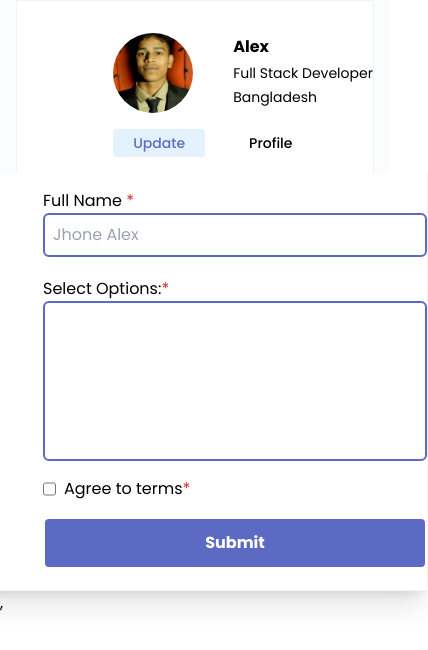
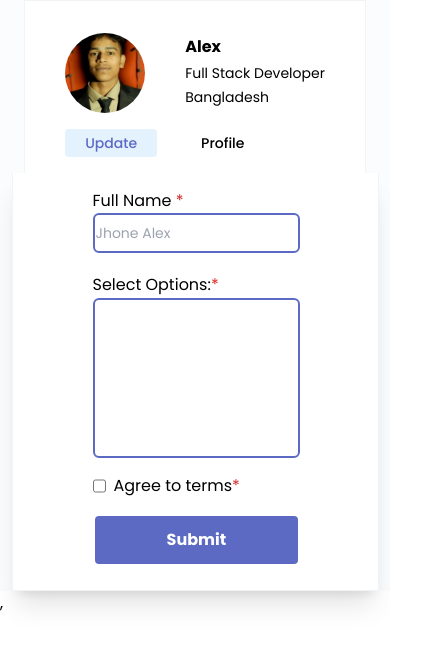
Before and after one commit to techtobit/basic-form-frontend, a React (Vite) app: page / in a window 390 px wide. Shown: the top 650 px of the page, 428 px wide, since content can reach past the window. Built offline with nearby package versions, Linux system fonts and the light colour scheme; no server answers.

Commit message:
Responsive : lg, md, sm , sx

```diff
--- a/src/Pages/Form.jsx
+++ b/src/Pages/Form.jsx
@@ -105,10 +105,10 @@ const Form = () => {
 
     return (
         <div className='w-screen grid justify-center items-center bg-lightWhite '>
-            <form className='lg:w-[850px] h-[418px] pt-4 pb-6 pl-20 grid  justify-start items-center bg-white shadow-indigo-500/50  bg-white border-x-[1px] border-b-[1px] border-borderColor shadow-xl shadow-blue-500/20 '>
+            <form className='lg:w-[850px] md:w[750px] h-[418px] pl-20 md:px-[8.2rem] px-2 pt-4 pb-6 grid  justify-start items-center bg-white shadow-indigo-500/50  bg-white border-x-[1px] border-b-[1px] border-borderColor shadow-xl shadow-blue-500/20 '>
                 <label htmlFor='name'>Full Name <span className='text-red ' >*</span></label>
                 <input
-                    className='p-2 rounded-md border-2 border-primary focus:outline-none focus:ring focus:border-primary'
+                    className='p-2 px-[1px] lg:w-96 md:w-96  w-9/12  text-sm rounded-md border-2 border-primary focus:outline-none focus:ring focus:border-primary'
                     type="text"
                     name="name"
                     required
@@ -120,7 +120,7 @@ const Form = () => {
                 />
                 <label htmlFor="selection" className='pt-5'>Select Options:<span className='text-red ' >*</span></label>
                 <select
-                    className='appearance-none p-2 h-40 w-96 rounded-md border-2 border-primary border-primary focus:outline-none focus:ring focus:border-primary'
+                    className='appearance-none lg:w-96 md:w-96  w-9/12  p-2 h-40 rounded-md border-2 border-primary border-primary focus:outline-none focus:ring focus:border-primary'
                     id="selection"
                     name="selectedSectors"
                     multiple
@@ -139,7 +139,7 @@ const Form = () => {
                     />
                     <p className='pl-2 flex'>Agree to terms <span className='text-red ' >*</span></p>
                 </label>
-                <button className='py-3 rounded-md border-2  bg-primary text-white font-bold hover:bg-hover' onClick={handleSave}>Submit</button>
+                <button className='py-3 lg:w-96 md:w-96  w-9/12 rounded-md border-2  bg-primary text-white font-bold hover:bg-hover' onClick={handleSave}>Submit</button>
             </form>
         </div>
     );
--- a/src/Pages/Home.jsx
+++ b/src/Pages/Home.jsx
@@ -9,7 +9,7 @@ export const Home = ({existingDocument}) => {
     },[] )
     return (
         <div className='w-screen grid justify-center bg-lightWhite font-poppins  '>
-        <div className='lg:w-[850px] pl-24 pt-2 grid justify-start bg-white border-x-[1px] border-t-[1px] border-borderColor'>
+        <div className='lg:w-[850px] md:w[750px] lg:pl-20 md:px-[12rem] px-10 pt-2 grid justify-start bg-white border-x-[1px] border-t-[1px] border-borderColor'>
         <section className=' flex flex-col items-start'>
         <div className='profile-head flex  pt-6 pb-4 items-center'>
                 <img className='w-20 rounded-full' src={avatar} />
--- a/src/Pages/SaveFormData.jsx
+++ b/src/Pages/SaveFormData.jsx
@@ -16,10 +16,10 @@ const SaveFormData = () => {
 
   return (
     <div className='w-screen  grid justify-center items-center bg-lightWhite '>
-      <form className='lg:w-[850px] h-[416px] py-16 pl-20 grid  justify-start items-center bg-white rounded-md border-x-[1px] border-b-[1px] border-borderColor shadow-xl shadow-blue-500/20'>
+      <form className='lg:w-[850px] md:w[750px] h-[418px] pl-20 md:px-[9.6rem] py-20 grid  justify-start items-center bg-white rounded-md border-x-[1px] border-b-[1px] border-borderColor shadow-xl shadow-blue-500/20'>
         <label htmlFor='name'>Full Name</label>
         <input
-          className='p-2 rounded-md border-2 border-primary bg-disable '
+          className='p-2  lg:w-96 md:w-96  w-9/12 rounded-md border-2 border-primary bg-disable '
           type="text"
           name="name"
           required
@@ -31,7 +31,7 @@ const SaveFormData = () => {
         />
         <label htmlFor="selection" className='pt-5'>Selected Option</label>
         <input
-          className='p-2 rounded-md border-2 border-primary  bg-disable '
+          className='p-2 lg:w-96 md:w-96  w-9/12 rounded-md border-2 border-primary  bg-disable '
           type="text"
           name="name"
           required
@@ -43,7 +43,7 @@ const SaveFormData = () => {
         />
         <label htmlFor="selection" className='pt-5'>Terms & Conditions</label>
         <input
-          className='p-2 rounded-md border-2 border-primary bg-disable  '
+          className='p-2  lg:w-96 md:w-96  w-9/12 rounded-md border-2 border-primary bg-disable  '
           type="text"
           name="name"
           required
```
